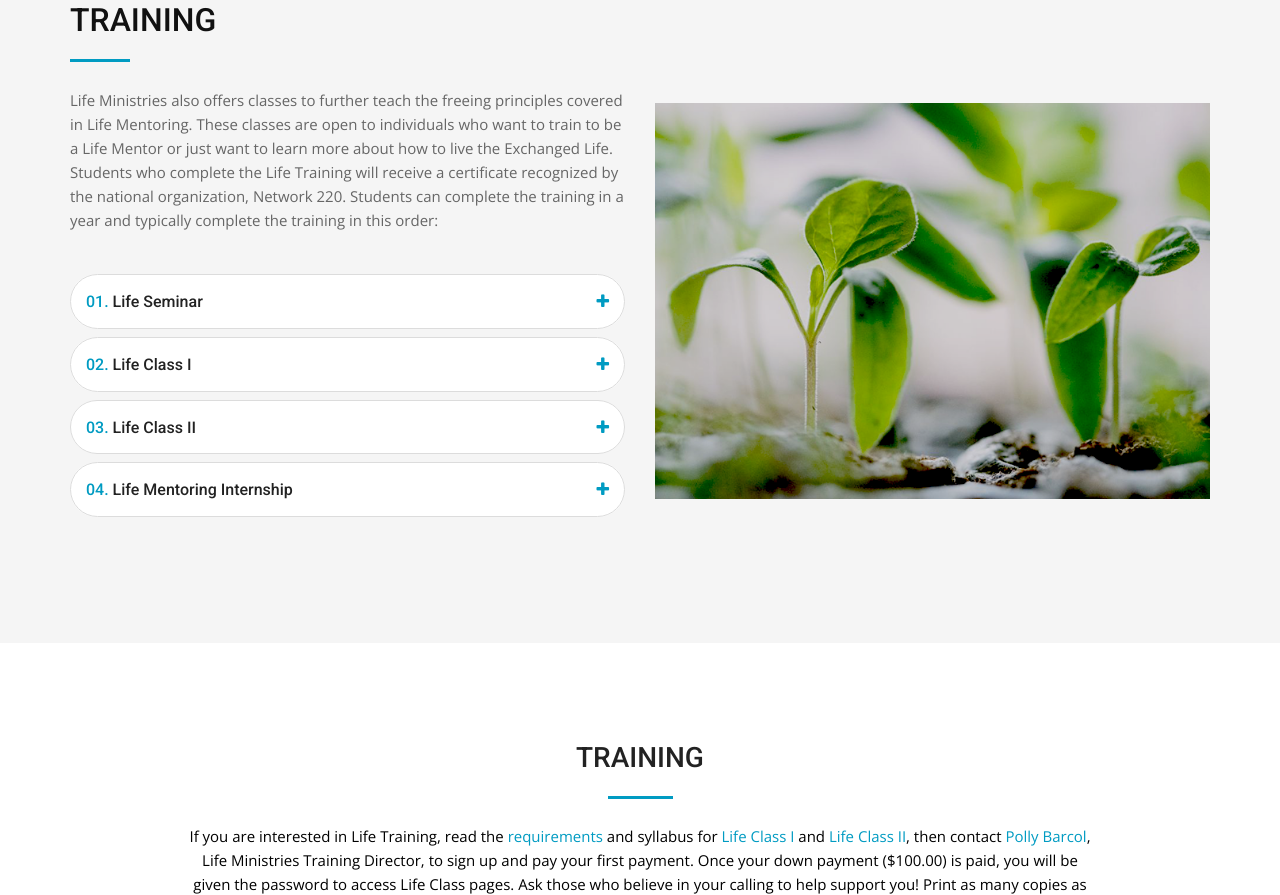
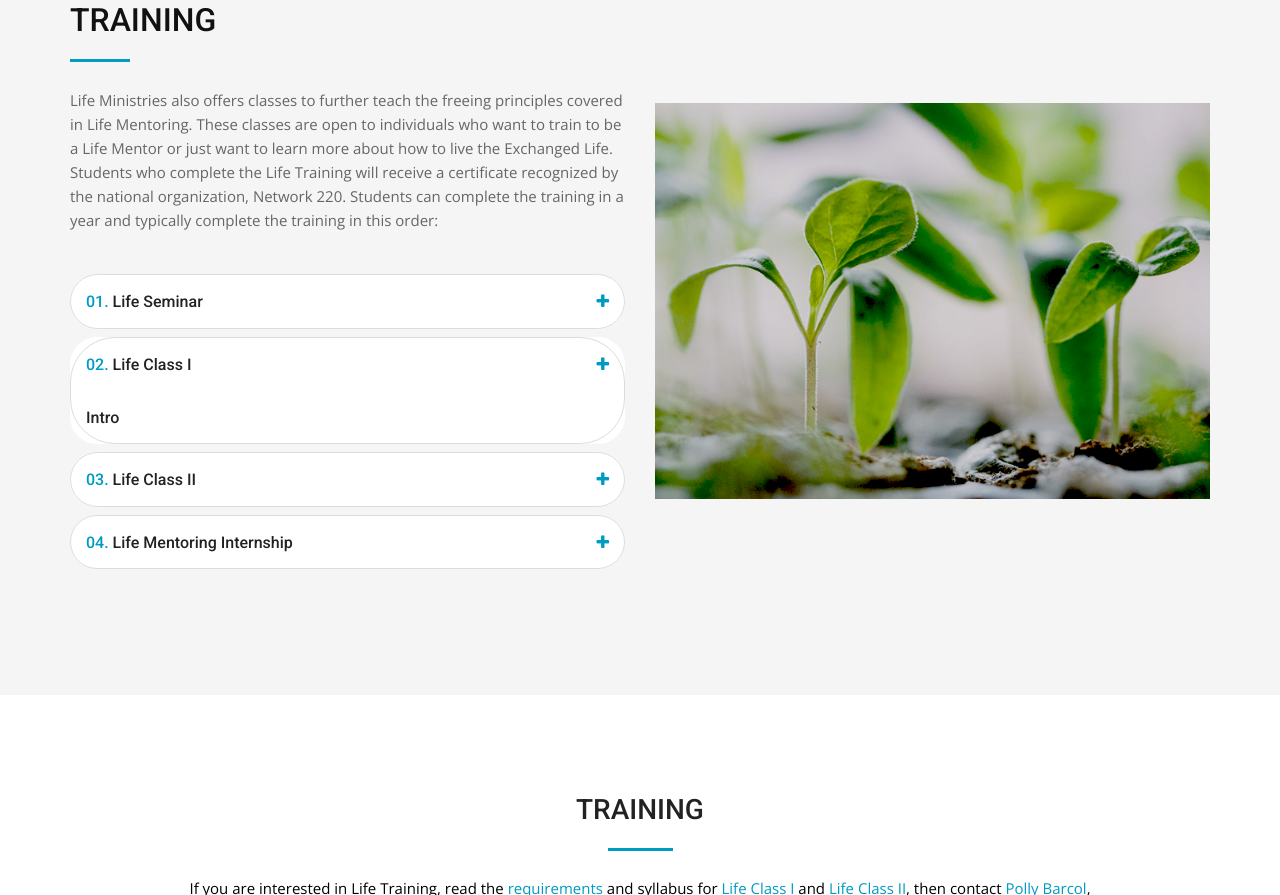
Before and after one commit to caleypdgroup/life, a plain HTML site: page index.html in a window 1280 px wide. Shown: the part 3646-4541 px from the top of the page. Drawn offline with nearby package versions, Linux system fonts and the light colour scheme; some packages are replaced by stand-ins of ours; animation ran at ten frames a second.

Commit message:
Update index.html

```diff
--- a/index.html
+++ b/index.html
@@ -889,7 +889,7 @@
                                         <div class="panel-heading">
                                             <h3 class="panel-title">
                                                 <a aria-expanded="false" class="accordion-toggle collapsed" data-toggle="collapse" data-parent="#accordion" href="#collapseSix">
-                                                    <span>02.</span> Life Class I
+                                                    <span>02.</span> Life Class I <a href="documents/intro-to-class-i.pdf">Intro</a>
                                                 </a>
                                             </h3>
                                         </div>
```
